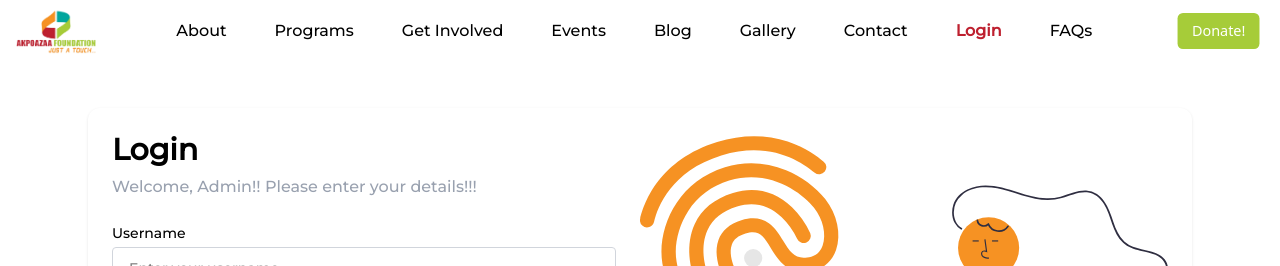
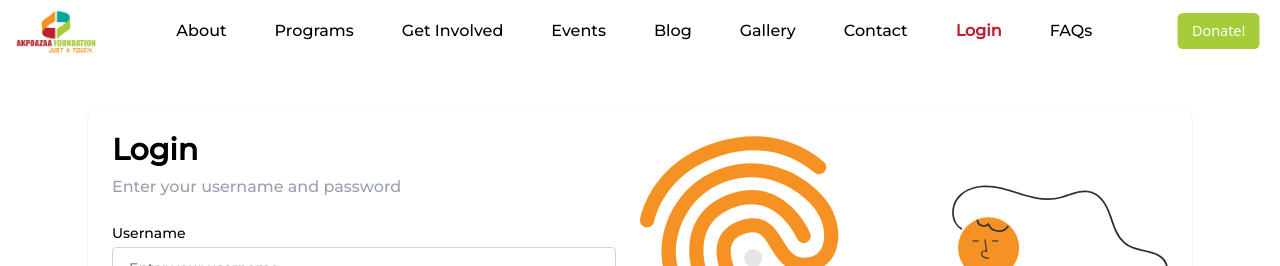
Before and after one commit to Moscolape/akpoazaa-foundation, a React (Vite) app: page /login in a window 1280 px wide. Shown: the top 266 px of the page. Built offline with nearby package versions, Linux system fonts and the light colour scheme; a web font is replaced by a local one.

Commit message:
chore: create scholarship applicants page

```diff
--- a/src/pages/main/login.tsx
+++ b/src/pages/main/login.tsx
@@ -95,7 +95,7 @@ const Login = () => {
           <div className="sm:w-1/2 flex flex-col justify-center" data-aos="fade-up">
             <h1 className="sm:text-3xl text-xl font-bold">Login</h1>
             <p className="text-gray-400 mb-6 mt-2 sm:text-[1rem] text-sm">
-              Welcome, Admin!! Please enter your details!!!
+              Enter your username and password
             </p>
             {formMessage && (
               <div
@@ -122,7 +122,7 @@ const Login = () => {
                   {...register("username", {
                     required: "Username is required",
                   })}
-                  className="w-full px-4 py-2 border border-gray-300 rounded focus:outline-none focus:ring focus:ring-[#b58825] placeholder:text-sm"
+                  className="w-full px-4 py-2 border border-gray-300 rounded focus:outline-none focus:ring focus:ring-[#f69223] placeholder:text-sm"
                   placeholder="Enter your username"
                 />
                 {errors.username && (
@@ -143,7 +143,7 @@ const Login = () => {
                     {...register("password", {
                       required: "Password is required",
                     })}
-                    className="w-full px-4 py-2 border border-gray-300 rounded pr-10 focus:outline-none focus:ring focus:ring-[#b58825] placeholder:text-sm"
+                    className="w-full px-4 py-2 border border-gray-300 rounded pr-10 focus:outline-none focus:ring focus:ring-[#f69223] placeholder:text-sm"
                     placeholder="Enter your password"
                   />
                   <button
```
Also changed, not shown: src/pages/subsidiary/applicants-details.tsx (added), src/pages/subsidiary/applicants.tsx (added).
